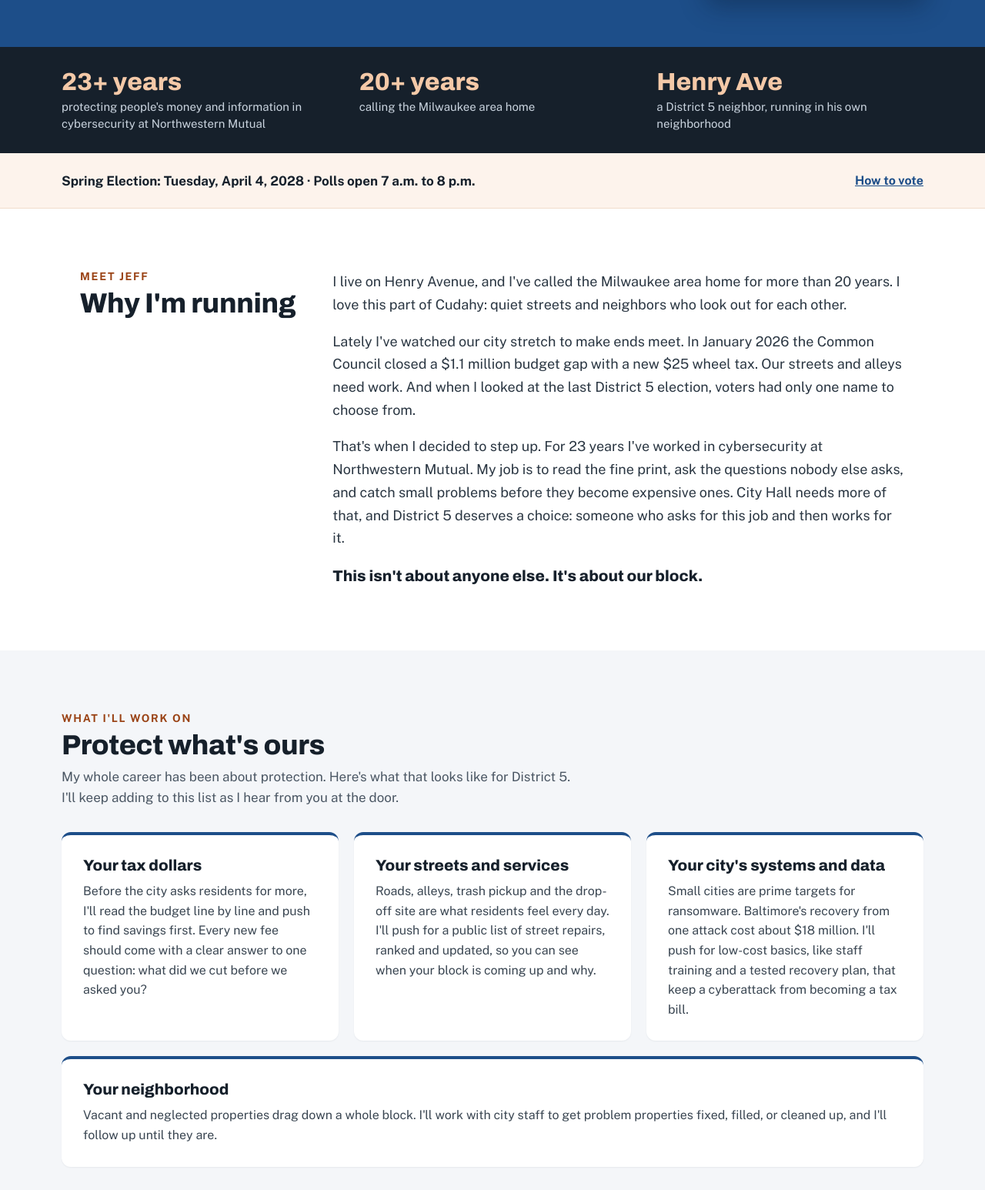
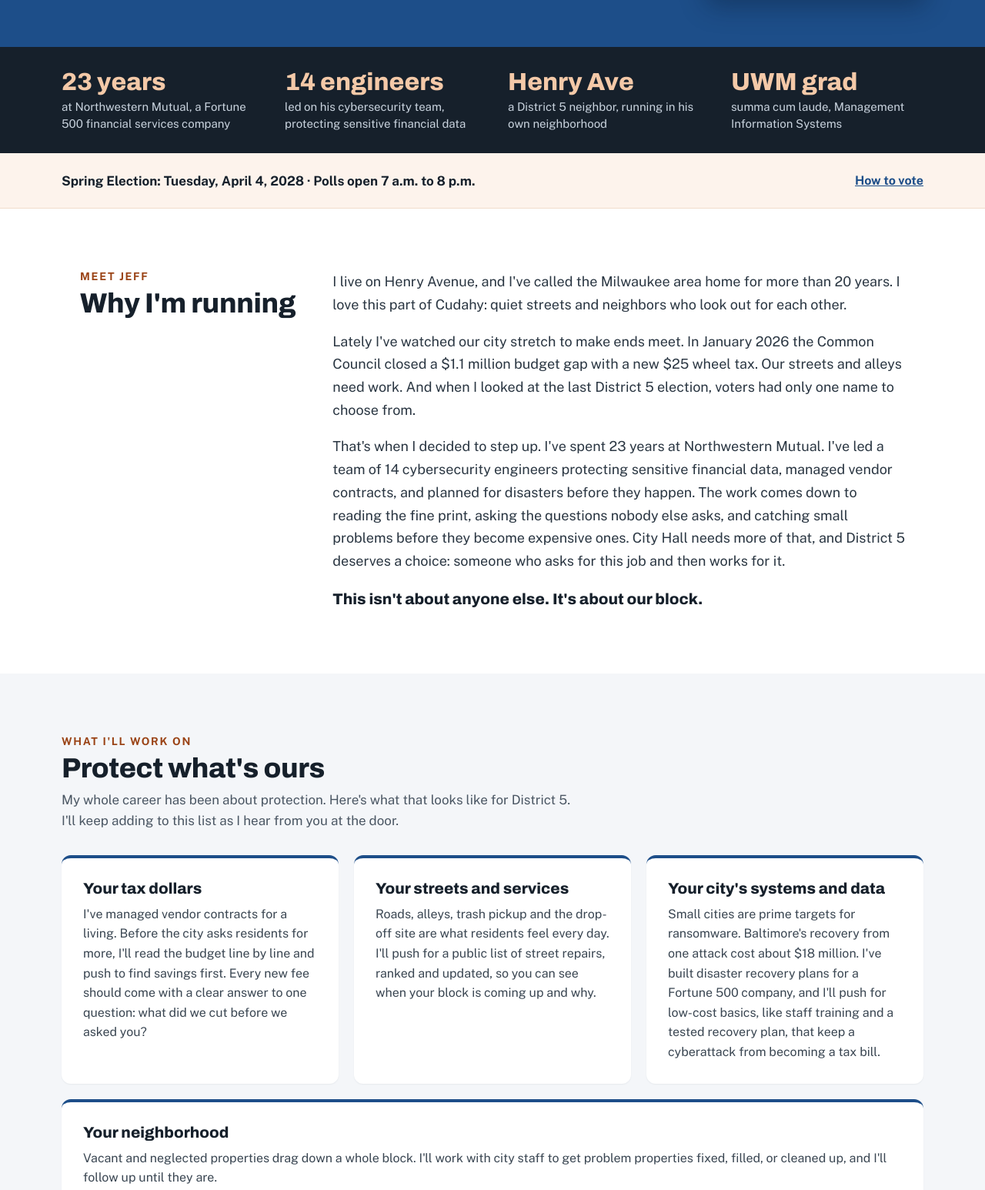
Before and after one commit to votekotlewski/votekotlewski.github.io, a plain HTML site: page index.html in a window 1280 px wide. Shown: the part 527-2073 px from the top of the page at 77% size. Drawn offline with nearby package versions, Linux system fonts and the light colour scheme.

Commit message:
Update site with resume details and $0 plan.

```diff
--- a/index.html
+++ b/index.html
@@ -52,16 +52,20 @@ a{color:#1D4E89}a:hover{color:#123459}
 <section aria-label="Jeff at a glance" style="background: #16202B; color: #FFFFFF">
 <div style="max-width: 1120px; margin: 0 auto; padding: 28px 24px; display: flex; flex-wrap: wrap; gap: 20px 40px">
 <div style="flex: 1 1 220px; min-width: 0; display: flex; flex-direction: column; gap: 4px">
-<p style="margin: 0; font-family: 'Archivo', sans-serif; font-weight: 800; font-size: 32px; color: #F4C9A8">23+ years</p>
-<p style="margin: 0; font-size: 15px; line-height: 1.45; color: #C9D3DE">protecting people's money and information in cybersecurity at Northwestern Mutual</p>
+<p style="margin: 0; font-family: 'Archivo', sans-serif; font-weight: 800; font-size: 32px; color: #F4C9A8">23 years</p>
+<p style="margin: 0; font-size: 15px; line-height: 1.45; color: #C9D3DE">at Northwestern Mutual, a Fortune 500 financial services company</p>
 </div>
 <div style="flex: 1 1 220px; min-width: 0; display: flex; flex-direction: column; gap: 4px">
-<p style="margin: 0; font-family: 'Archivo', sans-serif; font-weight: 800; font-size: 32px; color: #F4C9A8">20+ years</p>
-<p style="margin: 0; font-size: 15px; line-height: 1.45; color: #C9D3DE">calling the Milwaukee area home</p>
+<p style="margin: 0; font-family: 'Archivo', sans-serif; font-weight: 800; font-size: 32px; color: #F4C9A8">14 engineers</p>
+<p style="margin: 0; font-size: 15px; line-height: 1.45; color: #C9D3DE">led on his cybersecurity team, protecting sensitive financial data</p>
 </div>
 <div style="flex: 1 1 220px; min-width: 0; display: flex; flex-direction: column; gap: 4px">
 <p style="margin: 0; font-family: 'Archivo', sans-serif; font-weight: 800; font-size: 32px; color: #F4C9A8">Henry Ave</p>
 <p style="margin: 0; font-size: 15px; line-height: 1.45; color: #C9D3DE">a District 5 neighbor, running in his own neighborhood</p>
+</div>
+<div style="flex: 1 1 220px; min-width: 0; display: flex; flex-direction: column; gap: 4px">
+<p style="margin: 0; font-family: 'Archivo', sans-serif; font-weight: 800; font-size: 32px; color: #F4C9A8">UWM grad</p>
+<p style="margin: 0; font-size: 15px; line-height: 1.45; color: #C9D3DE">summa cum laude, Management Information Systems</p>
 </div>
 </div>
 </section>
@@ -82,7 +86,7 @@ a{color:#1D4E89}a:hover{color:#123459}
 <div style="flex: 999 1 480px; min-width: 0; display: flex; flex-direction: column; gap: 18px; font-size: 18px; line-height: 1.65; color: #2A3642">
 <p style="margin: 0">I live on Henry Avenue, and I've called the Milwaukee area home for more than 20 years. I love this part of Cudahy: quiet streets and neighbors who look out for each other.</p>
 <p style="margin: 0">Lately I've watched our city stretch to make ends meet. In January 2026 the Common Council closed a $1.1 million budget gap with a new $25 wheel tax. Our streets and alleys need work. And when I looked at the last District 5 election, voters had only one name to choose from.</p>
-<p style="margin: 0">That's when I decided to step up. For 23 years I've worked in cybersecurity at Northwestern Mutual. My job is to read the fine print, ask the questions nobody else asks, and catch small problems before they become expensive ones. City Hall needs more of that, and District 5 deserves a choice: someone who asks for this job and then works for it.</p>
+<p style="margin: 0">That's when I decided to step up. I've spent 23 years at Northwestern Mutual. I've led a team of 14 cybersecurity engineers protecting sensitive financial data, managed vendor contracts, and planned for disasters before they happen. The work comes down to reading the fine print, asking the questions nobody else asks, and catching small problems before they become expensive ones. City Hall needs more of that, and District 5 deserves a choice: someone who asks for this job and then works for it.</p>
 <p style="margin: 0; font-family: 'Archivo', sans-serif; font-weight: 700; font-size: 20px; color: #16202B">This isn't about anyone else. It's about our block.</p>
 </div>
 </div>
@@ -98,7 +102,7 @@ a{color:#1D4E89}a:hover{color:#123459}
 <div style="display: flex; flex-wrap: wrap; gap: 20px">
 <article style="flex: 1 1 250px; min-width: 0; background: #FFFFFF; border-radius: 12px; padding: 28px; display: flex; flex-direction: column; gap: 10px; box-shadow: 0 1px 2px rgba(22,32,43,0.06); border-top: 4px solid #1D4E89">
 <h3 style="margin: 0; font-family: 'Archivo', sans-serif; font-weight: 800; font-size: 20px">Your tax dollars</h3>
-<p style="margin: 0; font-size: 16px; line-height: 1.6; color: #3A4652">Before the city asks residents for more, I'll read the budget line by line and push to find savings first. Every new fee should come with a clear answer to one question: what did we cut before we asked you?</p>
+<p style="margin: 0; font-size: 16px; line-height: 1.6; color: #3A4652">I've managed vendor contracts for a living. Before the city asks residents for more, I'll read the budget line by line and push to find savings first. Every new fee should come with a clear answer to one question: what did we cut before we asked you?</p>
 </article>
 <article style="flex: 1 1 250px; min-width: 0; background: #FFFFFF; border-radius: 12px; padding: 28px; display: flex; flex-direction: column; gap: 10px; box-shadow: 0 1px 2px rgba(22,32,43,0.06); border-top: 4px solid #1D4E89">
 <h3 style="margin: 0; font-family: 'Archivo', sans-serif; font-weight: 800; font-size: 20px">Your streets and services</h3>
@@ -106,7 +110,7 @@ a{color:#1D4E89}a:hover{color:#123459}
 </article>
 <article style="flex: 1 1 250px; min-width: 0; background: #FFFFFF; border-radius: 12px; padding: 28px; display: flex; flex-direction: column; gap: 10px; box-shadow: 0 1px 2px rgba(22,32,43,0.06); border-top: 4px solid #1D4E89">
 <h3 style="margin: 0; font-family: 'Archivo', sans-serif; font-weight: 800; font-size: 20px">Your city's systems and data</h3>
-<p style="margin: 0; font-size: 16px; line-height: 1.6; color: #3A4652">Small cities are prime targets for ransomware. Baltimore's recovery from one attack cost about $18 million. I'll push for low-cost basics, like staff training and a tested recovery plan, that keep a cyberattack from becoming a tax bill.</p>
+<p style="margin: 0; font-size: 16px; line-height: 1.6; color: #3A4652">Small cities are prime targets for ransomware. Baltimore's recovery from one attack cost about $18 million. I've built disaster recovery plans for a Fortune 500 company, and I'll push for low-cost basics, like staff training and a tested recovery plan, that keep a cyberattack from becoming a tax bill.</p>
 </article>
 <article style="flex: 1 1 250px; min-width: 0; background: #FFFFFF; border-radius: 12px; padding: 28px; display: flex; flex-direction: column; gap: 10px; box-shadow: 0 1px 2px rgba(22,32,43,0.06); border-top: 4px solid #1D4E89">
 <h3 style="margin: 0; font-family: 'Archivo', sans-serif; font-weight: 800; font-size: 20px">Your neighborhood</h3>
@@ -171,7 +175,7 @@ a{color:#1D4E89}a:hover{color:#123459}
 <div style="flex: 1 1 300px; min-width: 0; display: flex; flex-direction: column; gap: 16px">
 <p style="margin: 0; font-size: 14px; font-weight: 700; letter-spacing: 0.12em; text-transform: uppercase; color: #F4C9A8">Get involved</p>
 <h2 style="margin: 0; font-family: 'Archivo', sans-serif; font-weight: 800; font-size: 36px; line-height: 1.1; letter-spacing: -0.01em">This campaign runs on neighbors</h2>
-<p style="margin: 0; font-size: 17px; line-height: 1.6; color: #C9D3DE">District 5 races are decided by a few hundred votes. A yard sign, a walk around the block with me, or coffee with a few neighbors makes a real difference.</p>
+<p style="margin: 0; font-size: 17px; line-height: 1.6; color: #C9D3DE">District 5 races are decided by a few hundred votes. A walk around the block with me, coffee with a few neighbors, or simply telling the people next door about this campaign makes a real difference.</p>
 <p style="margin: 0; font-size: 17px; line-height: 1.6; color: #C9D3DE">And if something on your street needs fixing, tell me. Your answers shape what I fight for.</p>
 </div>
 <form aria-label="Join the campaign" style="flex: 999 1 460px; min-width: 0; background: #FFFFFF; color: #16202B; border-radius: 12px; padding: 32px; display: flex; flex-direction: column; gap: 18px; box-sizing: border-box">
@@ -195,7 +199,7 @@ a{color:#1D4E89}a:hover{color:#123459}
 </div>
 <fieldset style="border: 0; margin: 0; padding: 0; display: flex; flex-direction: column; gap: 10px">
 <legend style="font-size: 14px; font-weight: 700; padding: 0; margin-bottom: 10px">I'd like to</legend>
-<label style="display: flex; align-items: center; gap: 10px; font-size: 16px; min-height: 32px"><input type="checkbox" name="help" value="sign" style="width: 20px; height: 20px" />Put up a yard sign in 2028</label>
+<label style="display: flex; align-items: center; gap: 10px; font-size: 16px; min-height: 32px"><input type="checkbox" name="help" value="share" style="width: 20px; height: 20px" />Tell my neighbors about Jeff</label>
 <label style="display: flex; align-items: center; gap: 10px; font-size: 16px; min-height: 32px"><input type="checkbox" name="help" value="doors" style="width: 20px; height: 20px" />Knock doors with Jeff</label>
 <label style="display: flex; align-items: center; gap: 10px; font-size: 16px; min-height: 32px"><input type="checkbox" name="help" value="host" style="width: 20px; height: 20px" />Host a coffee with neighbors</label>
 <label style="display: flex; align-items: center; gap: 10px; font-size: 16px; min-height: 32px"><input type="checkbox" name="help" value="updates" style="width: 20px; height: 20px" />Get Jeff's council meeting recaps</label>
@@ -215,7 +219,7 @@ a{color:#1D4E89}a:hover{color:#123459}
 
 <footer style="border-top: 1px solid #E3E7EC; background: #F4F6F9">
 <div style="max-width: 1120px; margin: 0 auto; padding: 28px 24px; display: flex; flex-wrap: wrap; justify-content: space-between; gap: 12px; font-size: 14px; color: #4A5663">
-<p style="margin: 0; font-weight: 700; color: #16202B">Paid for by Friends of Jeff Kotlewski, Jeffrey Kotlewski, Treasurer.</p>
+<p style="margin: 0; font-weight: 700; color: #16202B">Authorized by Jeff Kotlewski, candidate for Cudahy Alderperson, District 5.</p>
 <p style="margin: 0">Cudahy Common Council is a nonpartisan office.</p>
 </div>
 </footer>
```
